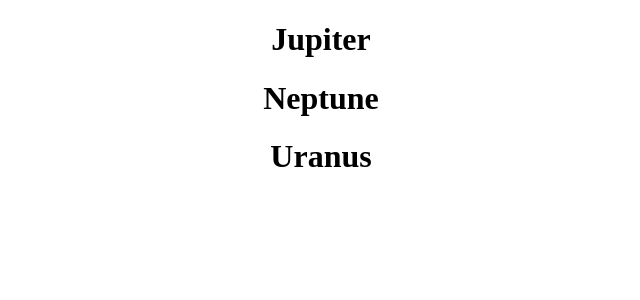
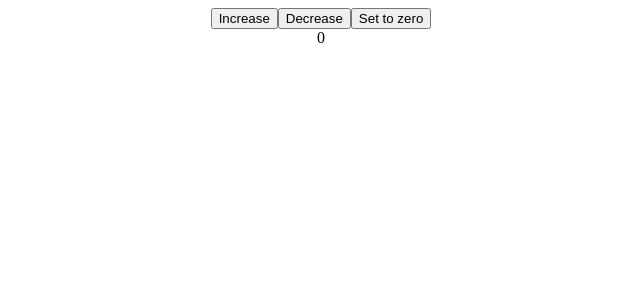
Before and after one commit to Arminas19/Learning_React, a React (Create React App) app in the folder learning-react/: page / in a window 1280 px wide. Shown: the top 300 px of the page, without its empty margins (319-959 px from the left). Built offline with nearby package versions, Linux system fonts and the light colour scheme.

Commit message:
added count.js file

```diff
--- a/learning-react/src/App.js
+++ b/learning-react/src/App.js
@@ -1,27 +1,33 @@
 import React from 'react'
+import { useState } from 'react'
 import './App.css'
 
-function App() {
-    const planets = [
-        { name: "Mars", isGasPlanet: false },
-        { name: "Earth", isGasPlanet: false },
-        { name: "Jupiter", isGasPlanet: true },
-        { name: "Venus", isGasPlanet: false },
-        { name: "Neptune", isGasPlanet: true },
-        { name: "Uranus", isGasPlanet: true },
-    ]
+export default function App() {
+    const [count, setCount] = useState(0);
 
-    return (
-        <div className='App'>
-            {planets.map((planet, key) => {
-                return (
-                    <div>
-                        <h1 key={key}>{planet.isGasPlanet && planet.name} </h1>
-                    </div>
-                );
-            })}
-        </div>
-    );
+    const IncreaseCount = () => {
+        console.log("IncreaseCount has been clicked");
+        setCount(count + 1);
+    }
+
+    const DecreaseCount = () => {
+        console.log("DecreaseCount has been Clicked");
+        setCount(count - 1);
+    }
+
+    const ZeroCount = () => {
+        console.log("ZeroCount has been Clicked");
+        alert("ZeroCount has been clicked");
+        setCount(0);
+    }
+
+  return (
+    <div className='App'>
+        <button onClick={IncreaseCount}>Increase</button>
+        <button onClick={DecreaseCount}>Decrease</button>
+        <button onClick={ZeroCount}>Set to zero</button>
+        <br />
+        {count}
+    </div>
+  )
 }
-
-export default App;
```
Also changed, not shown: learning-react/src/Playground/Conductors.js (added, +27 -0 lines).
